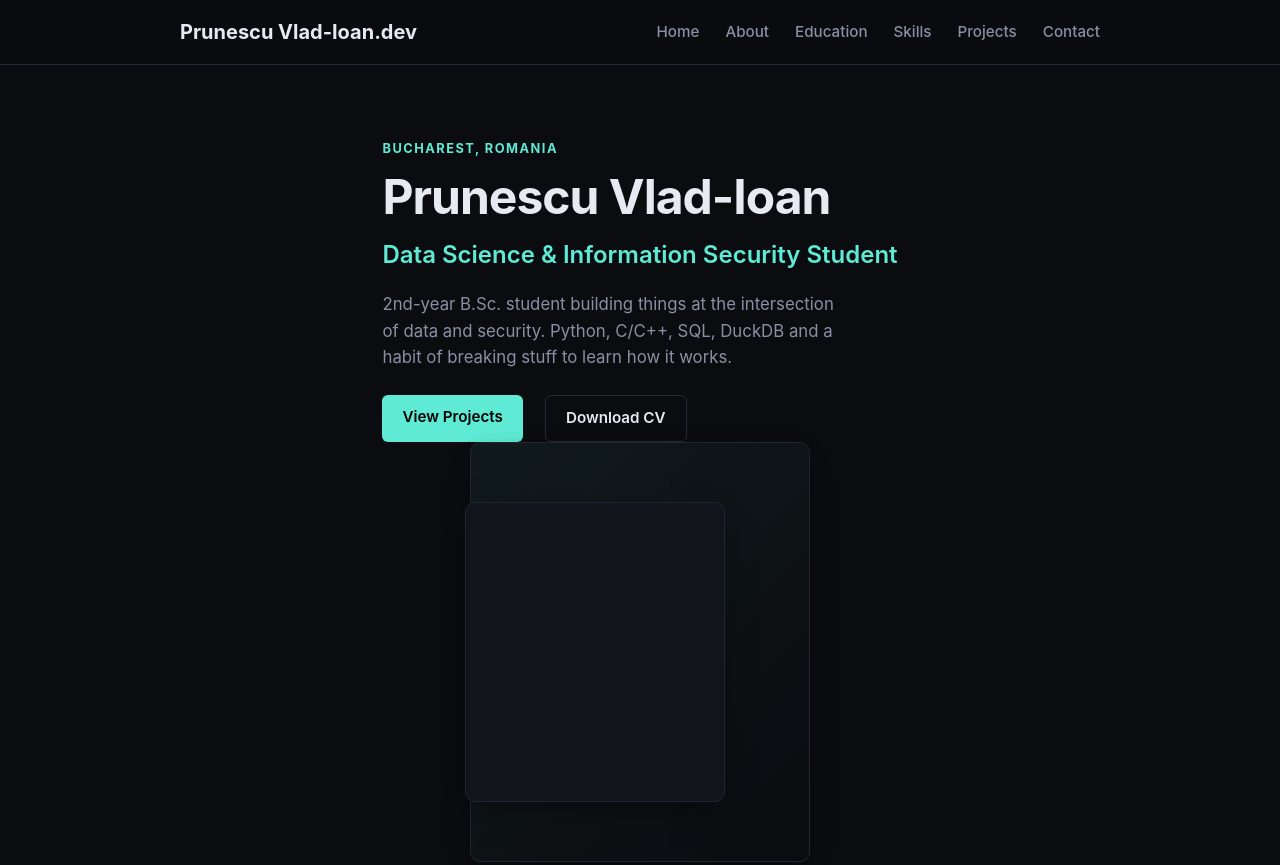
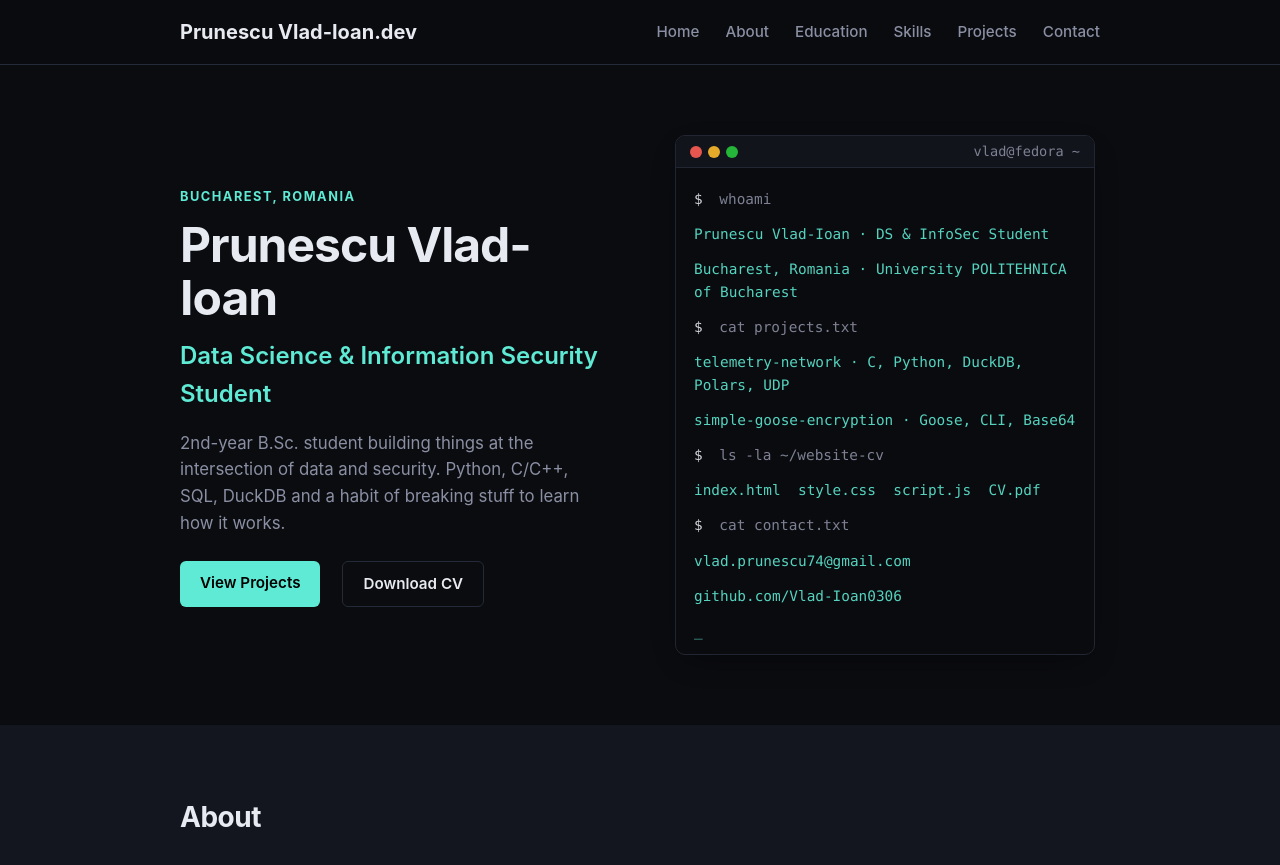
Before and after one commit to Vlad-Ioan0306/website-portfolio, a plain HTML site: page index.html in a window 1280 px wide. Shown: the top 865 px of the page. Drawn offline with Linux system fonts and the light colour scheme.

Commit message:
Replace empty card/box with actual useful stuff

```diff
--- a/index.html
+++ b/index.html
@@ -43,8 +43,30 @@
           </div>
         </div>
         <div class="hero-visual">
-          <div class="card-glow"></div>
-          <div class="terminal-preview"></div>
+          <div class="terminal-window">
+            <div class="terminal-bar">
+              <div class="dots">
+                <span class="dot red"></span>
+                <span class="dot yellow"></span>
+                <span class="dot green"></span>
+              </div>
+              <div class="terminal-title">vlad@fedora ~</div>
+            </div>
+            <div class="terminal-body">
+              <div class="line"><span class="prompt">$</span> whoami</div>
+              <div class="line output">Prunescu Vlad-Ioan · DS &amp; InfoSec Student</div>
+              <div class="line output">Bucharest, Romania · University POLITEHNICA of Bucharest</div>
+              <div class="line"><span class="prompt">$</span> cat projects.txt</div>
+              <div class="line output">telemetry-network · C, Python, DuckDB, Polars, UDP</div>
+              <div class="line output">simple-goose-encryption · Goose, CLI, Base64</div>
+              <div class="line"><span class="prompt">$</span> ls -la ~/website-cv</div>
+              <div class="line output">index.html  style.css  script.js  CV.pdf</div>
+              <div class="line"><span class="prompt">$</span> cat contact.txt</div>
+              <div class="line output">vlad.prunescu74@gmail.com</div>
+              <div class="line output">github.com/Vlad-Ioan0306</div>
+              <div class="line cursor">_</div>
+            </div>
+          </div>
         </div>
       </div>
     </section>
--- a/style.css
+++ b/style.css
@@ -157,8 +157,12 @@ a:hover {
 /* ===== Hero ===== */
 #hero {
   min-height: 75vh;
+}
+
+#hero .container {
   display: flex;
   align-items: center;
+  gap: 60px;
 }
 
 .hero-content {
@@ -206,27 +210,84 @@ a:hover {
   display: flex;
   justify-content: center;
   align-items: center;
-  opacity: 0.85;
+  opacity: 0.9;
 }
 
-.card-glow {
-  width: 340px;
-  height: 420px;
-  background: linear-gradient(135deg, rgba(94, 234, 212, 0.08), transparent);
+.terminal-window {
+  width: 420px;
+  height: 520px;
+  background: var(--bg);
   border: 1px solid var(--border);
   border-radius: var(--radius);
   box-shadow: var(--shadow);
+  overflow: hidden;
+  display: flex;
+  flex-direction: column;
 }
 
-.terminal-preview {
-  position: absolute;
-  width: 260px;
-  height: 300px;
+.terminal-bar {
+  height: 32px;
   background: var(--surface);
-  border: 1px solid var(--border);
-  border-radius: var(--radius);
-  margin-left: -90px;
-  box-shadow: var(--shadow);
+  border-bottom: 1px solid var(--border);
+  display: flex;
+  align-items: center;
+  padding: 0 14px;
+  gap: 8px;
+}
+
+.dots {
+  display: flex;
+  gap: 6px;
+}
+
+.dot {
+  width: 12px;
+  height: 12px;
+  border-radius: 50%;
+}
+
+.dot.red { background: #ff5f56; }
+.dot.yellow { background: #ffbd2e; }
+.dot.green { background: #27c93f; }
+
+.terminal-title {
+  margin-left: auto;
+  font-size: 0.85rem;
+  color: var(--text-muted);
+  font-family: "Menlo", "Monaco", monospace;
+}
+
+.terminal-body {
+  flex: 1;
+  padding: 20px 18px;
+  font-family: "Menlo", "Monaco", "Cascadia Code", monospace;
+  font-size: 0.9rem;
+  color: var(--text-muted);
+  overflow-y: auto;
+}
+
+.line {
+  margin-bottom: 12px;
+  white-space: pre-wrap;
+  word-wrap: break-word;
+}
+
+.line.output {
+  color: var(--accent);
+}
+
+.prompt {
+  color: var(--text);
+  margin-right: 8px;
+}
+
+.cursor {
+  color: var(--accent);
+  animation: blink 1s steps(2) infinite;
+}
+
+@keyframes blink {
+  50% { opacity: 0; }
 }
 
 /* ===== About ===== */
```
